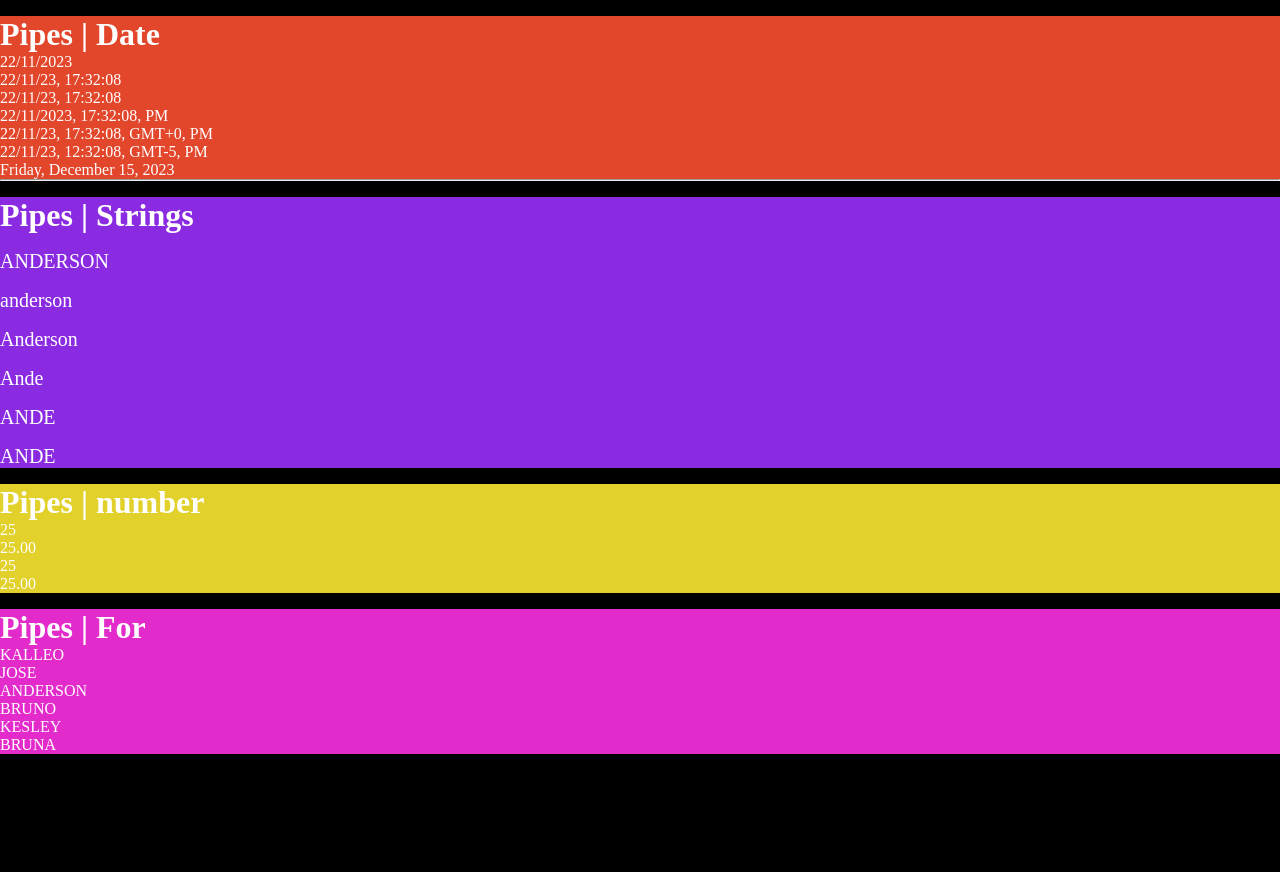
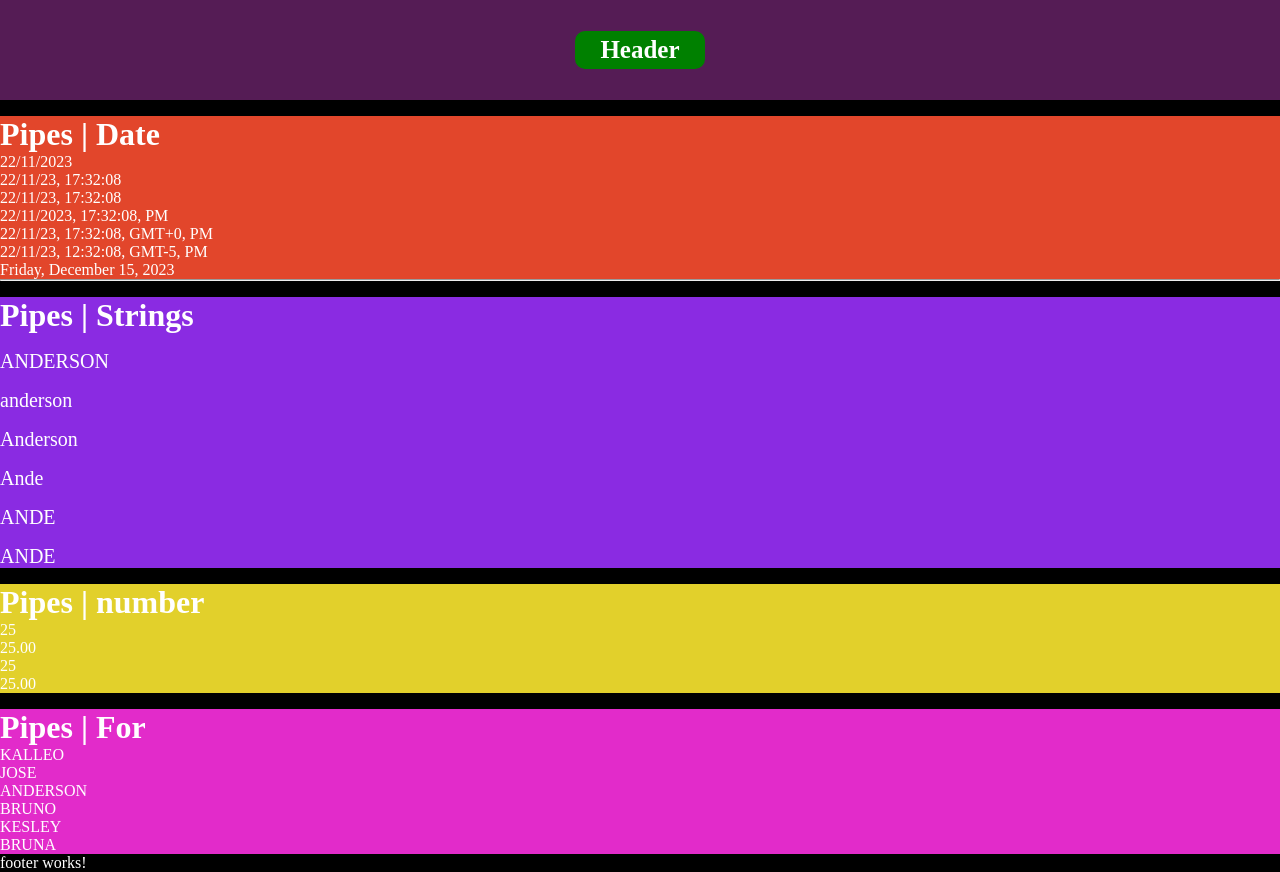
Before and after one commit to andersonjhonatan/study-Angular, an Angular app: page / in a window 1280 px wide. Before the commit the page ends 816 px from the top, so only its background shows below. Built offline with nearby package versions, Linux system fonts and the light colour scheme.

Commit message:
feat: new modules shared e dois components chamados de header e footer

```diff
--- a/src/app/app.component.ts
+++ b/src/app/app.component.ts
@@ -6,8 +6,8 @@ import { PropertyBindingComponent } from './property-binding/property-binding.co
 import { DiretivasComponent } from './diretivas/diretivas.component';
 import { EventComponent } from './event/event.component';
 import { TwoWayBindingComponent } from './two-way-binding/two-way-binding.component';
-import { FormsModule } from '@angular/forms';
 import { PipesComponent } from './pipes/pipes.component';
+import { SharedModule } from './shared/shared.module';
 
 @Component({
   selector: 'app-root',
@@ -21,8 +21,10 @@ import { PipesComponent } from './pipes/pipes.component';
     EventComponent,
     TwoWayBindingComponent,
     PipesComponent,
+    SharedModule,
   ],
-  template: ` <app-data-biding></app-data-biding>
+  template: ` <app-header></app-header>
+    <app-data-biding></app-data-biding>
     <!-- <app-property-binding>
 
       </app-property-binding>
@@ -35,6 +37,7 @@ import { PipesComponent } from './pipes/pipes.component';
     </app-diretivas> -->
 
     <app-pipes></app-pipes>
+    <app-footer></app-footer>
     <router-outlet></router-outlet>`,
 })
 export class AppComponent implements OnInit {
--- /dev/null
+++ b/src/app/shared/footer/footer.component.html
@@ -0,0 +1 @@
+<p>footer works!</p>
--- /dev/null
+++ b/src/app/shared/header/header.component.css
@@ -0,0 +1,19 @@
+header {
+  display: flex;
+  justify-content: center;
+  align-items: center;
+  height: 100px;
+  background-color: #f5f5;
+  font-size: 25px;
+  font-weight: bold;
+}
+
+.classe-ativa {
+  background-color: green;
+  padding: 5px 25px;
+  border-radius: 10px;
+}
+
+.classe-inativa {
+  background-color: rgb(255, 94, 0);
+}
--- /dev/null
+++ b/src/app/shared/header/header.component.html
@@ -0,0 +1,5 @@
+<header>
+  <p [ngClass]="{ 'classe-ativa': true, 'classe-inativa': false }">
+    {{ nameHeader }}
+  </p>
+</header>
--- /dev/null
+++ b/src/app/shared/header/header.component.ts
@@ -0,0 +1,13 @@
+import { Component } from '@angular/core';
+import { CommonModule } from '@angular/common';
+
+@Component({
+  selector: 'app-header',
+  standalone: true,
+  imports: [CommonModule],
+  templateUrl: './header.component.html',
+  styleUrl: './header.component.css',
+})
+export class HeaderComponent {
+  public nameHeader: string = 'Header';
+}
```
Also changed, not shown: src/app/shared/footer/footer.component.ts (added, +13 -0 lines), src/app/shared/shared.module.ts (added, +12 -0 lines), src/app/shared/footer/footer.component.css (added), 2 other files (tests, documents, lock files or other folders).
